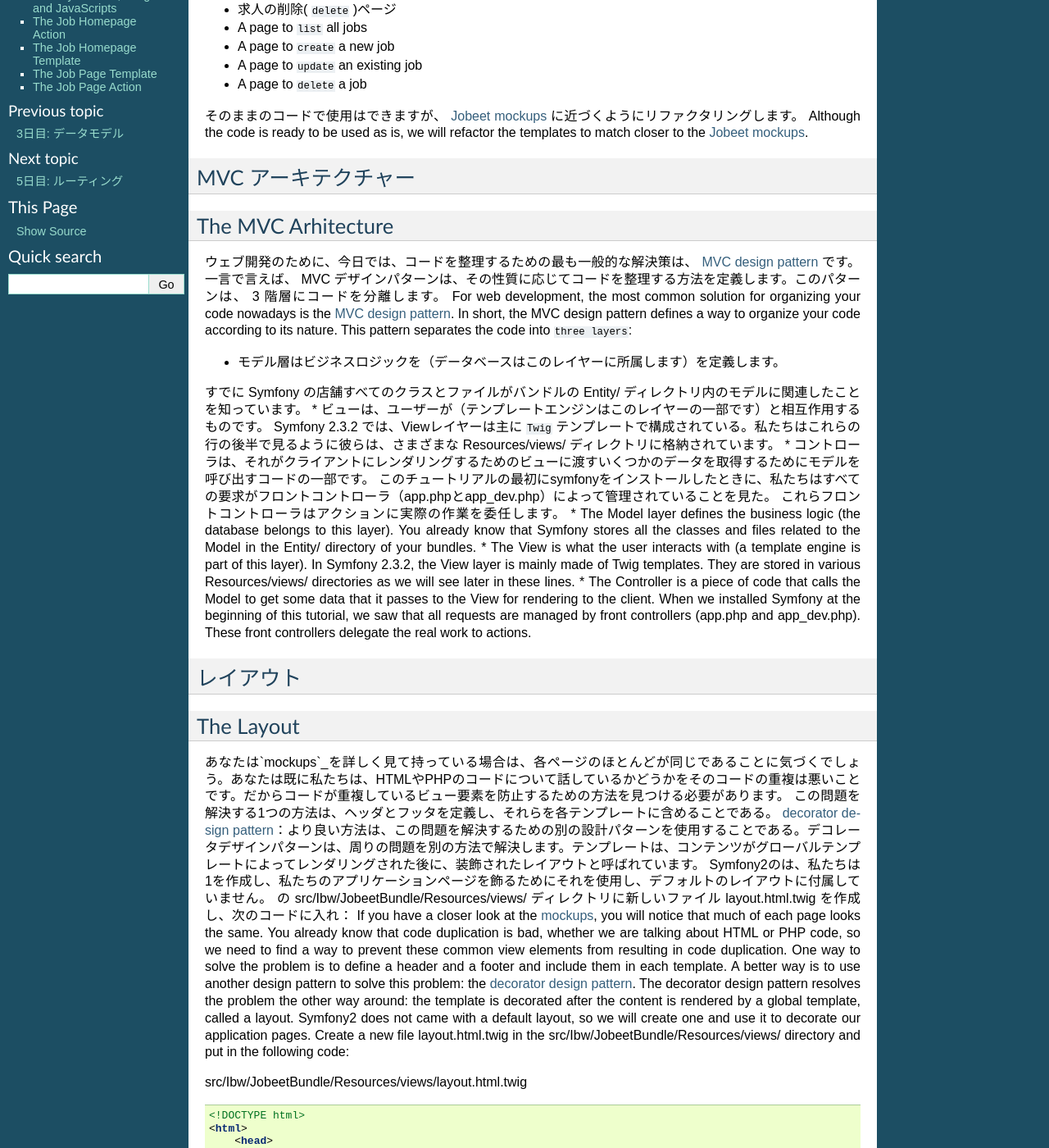
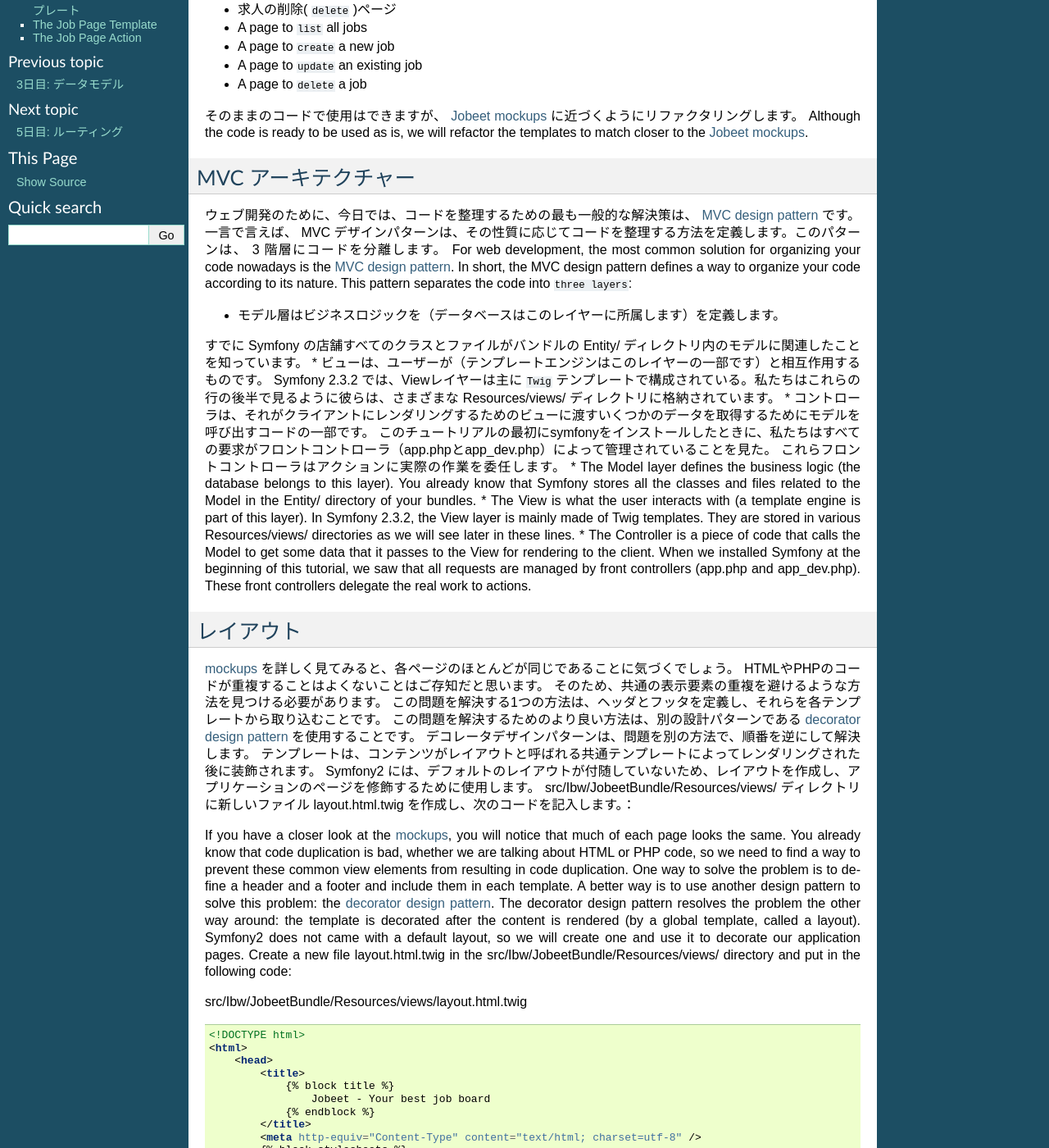
Before and after one commit to symfony-japan-old/symfony2-jobeet-ja, a Sphinx documentation site: the page built from source/day-4-the-controller-and-the-view.rst, in a window 1280 px wide and 1400 px high, scrolled down 283 px. Shown: the whole window at 82% size. Built offline with Sphinx 7.4.7, drawn with Linux system fonts in a browser that asks for light colours; some of the changed text lies outside the part shown.

Commit message:
9/3 night.

```diff
--- a/source/day-4-the-controller-and-the-view.rst
+++ b/source/day-4-the-controller-and-the-view.rst
@@ -20,8 +20,6 @@
 
 MVC アーキテクチャー
 --------------------
-The MVC Arhitecture
----------------
 
 ウェブ開発のために、今日では、コードを整理するための最も一般的な解決策は、 `MVC design pattern`_ です。
 一言で言えば、 MVC デザインパターンは、その性質に応じてコードを整理する方法を定義します。このパターンは、 3 階層にコードを分離します。
@@ -41,15 +39,22 @@
 
 レイアウト
 ----------
-The Layout
-----------
 
-あなたは`mockups`_を詳しく見て持っている場合は、各ページのほとんどが同じであることに気づくでしょう。あなたは既に私たちは、HTMLやPHPのコードについて話しているかどうかをそのコードの重複は悪いことです。だからコードが重複しているビュー要素を防止するための方法を見つける必要があります。
-この問題を解決する1つの方法は、ヘッダとフッタを定義し、それらを各テンプレートに含めることである。 `decorator design pattern`_：より良い方法は、この問題を解決するための別の設計パターンを使用することである。デコレータデザインパターンは、周りの問題を別の方法で解決します。テンプレートは、コンテンツがグローバルテンプレートによってレンダリングされた後に、装飾されたレイアウトと呼ばれています。
-Symfony2のは、私たちは1を作成し、私たちのアプリケーションページを飾るためにそれを使用し、デフォルトのレイアウトに付属していません。
-の src/Ibw/JobeetBundle/Resources/views/ ディレクトリに新しいファイル layout.html.twig を作成し、次のコードに入れ：
-If you have a closer look at the `mockups`_, you will notice that much of each page looks the same. You already know that code duplication is bad, whether we are talking about HTML or PHP code, so we need to find a way to prevent these common view elements from resulting in code duplication.
-One way to solve the problem is to define a header and a footer and include them in each template. A better way is to use another design pattern to solve this problem: the `decorator design pattern`_. The decorator design pattern resolves the problem the other way around: the template is decorated after the content is rendered by a global template, called a layout.
+`mockups`_ を詳しく見てみると、各ページのほとんどが同じであることに気づくでしょう。
+HTMLやPHPのコードが重複することはよくないことはご存知だと思います。
+そのため、共通の表示要素の重複を避けるような方法を見つける必要があります。
+この問題を解決する1つの方法は、ヘッダとフッタを定義し、それらを各テンプレートから取り込むことです。
+この問題を解決するためのより良い方法は、別の設計パターンである `decorator design pattern`_ を使用することです。
+デコレータデザインパターンは、問題を別の方法で、順番を逆にして解決します。
+テンプレートは、コンテンツがレイアウトと呼ばれる共通テンプレートによってレンダリングされた後に装飾されます。
+Symfony2 には、デフォルトのレイアウトが付随していないため、レイアウトを作成し、アプリケーションのページを修飾するために使用します。
+src/Ibw/JobeetBundle/Resources/views/ ディレクトリに新しいファイル layout.html.twig を作成し、次のコードを記入します。：
+
+If you have a closer look at the `mockups`_, you will notice that much of each page looks the same.
+You already know that code duplication is bad, whether we are talking about HTML or PHP code, so we need to find a way to prevent these common view elements from resulting in code duplication.
+One way to solve the problem is to define a header and a footer and include them in each template. A better way is to use another design pattern to solve this problem: the `decorator design pattern`_.
+The decorator design pattern resolves the problem the other way around:
+the template is decorated after the content is rendered (by a global template, called a layout).
 Symfony2 does not came with a default layout, so we will create one and use it to decorate our application pages.
 Create a new file layout.html.twig in the src/Ibw/JobeetBundle/Resources/views/ directory and put in the following code:
 
@@ -144,14 +149,12 @@
 
 Twig ブロック
 -------------
-Twig Blocks
------------
 
 Symfony のデフォルトのテンプレートエンジンである ``Twig`` では、ブロックを上記のように定義することができます。
 ``Twig`` ブロックはデフォルトのコンテンツを持つことが出来ます（例えば、 ``title`` ブロックを見てください）。
 それらは、子テンプレートで置換または拡張することができます。
 作成したレイアウトを利用するために、すべての求人のテンプレート（ src/Ibw/JobeetBundle/Resources/views/Job/ の ``index``, ``edit``, ``new``, ``show``）の
-親テンプレート（ ``layout.html.twig`` ）を拡張し、元のテンプレートの``body`` ブロックの内容で ``content`` ブロックを上書きします。
+親テンプレート（ ``layout.html.twig`` ）の設定を拡張し、且つ、元の``body`` ブロックの内容で ``content`` ブロックを上書きします。
 In Twig, the default Symfony template engine, you can define blocks as we did above.
 A twig block can have a default content (look at the title block, for example) that can be replaced or extended in the child template as you will see in a moment.
 Now, to make use of the layout we created, we will need to edit all the job templates (index, edit, new and show from src/Ibw/JobeetBundle/Resources/views/Job/)
@@ -167,13 +170,13 @@
 
 スタイルシート,画像,JavaScript
 ------------------------------
-The Stylesheets, Images and JavaScripts
----------------------------------------
 
 これはウェブデザインに関するものではないので、すでに Jobeet に使用するすべての必要なアセットを準備しました。
-:download:`download the image files </resources/jobeet-images.zip>` アーカイブをダウンロードし、src/Ibw/JobeetBundle/Resources/public/images/ ディレクトリに入れてください。
-:download:`download the stylesheet </resources/jobeet-css.zip>` アーカイブをダウンロードし、 src/Ibw/JobeetBundle/Resources/public/css/ ディレクトリに入れてください。
-そして、コマンドを実行します。
+:download:`download the image files </resources/jobeet-images.zip>` アーカイブをダウンロードし、
+src/Ibw/JobeetBundle/Resources/public/images/ ディレクトリに入れてください。
+:download:`download the stylesheet </resources/jobeet-css.zip>` アーカイブをダウンロードし、
+src/Ibw/JobeetBundle/Resources/public/css/ ディレクトリに入れてください。
+そして、以下のコマンドを実行します。
 As this is not about web design, we have already prepared all the needed assets we will use for Jobeet:
 :download:`download the image files </resources/jobeet-images.zip>` archive
  and put them into the src/Ibw/JobeetBundle/Resources/public/images/ directory;
@@ -222,8 +225,8 @@
 
    <!-- rest of the code -->
 
-The Job Homepage Action
------------------------
+求人ホームページのアクション
+----------------------------
 
 各アクションはクラスのメソッドによって表されます。求人のホームでは、クラスが ``JobController`` で、メソッドが ``indexAction()`` です。以下では、データベースからすべてのジョブを取得しています。
 Each action is represented by a method of a class. For the job homepage, the class is JobController and the method is indexAction(). It retrieves all the jobs from the database.
@@ -250,15 +253,15 @@
 コードを詳しく見てみましょう。 ``indexAction()`` メソッドは、すべての ``job`` を取得するために、 Doctrine のエンティティマネージャーを取得します。
 それらはデータベースからオブジェクトを取得し永続化する処理に責任を持ちます。
 そして、エンティティマネージャーからクエリーを作成するレポジトリを取得します。
-これは、テンプレート（ビュー）に渡される Job オブジェクトの Doctrine の ``ArrayCollection`` を返すします。
+これは、テンプレート（ビュー）に渡される Job オブジェクトの Doctrine のクラス、 ``ArrayCollection`` を返すします。
 Let’s have a closer look at the code: the indexAction() method gets the Doctrine entity manager object, which is responsible for handling the process of persisting and fetching objects to
 and from database, and then the repository, that will create a query to retrieve all the jobs.
 It returns a Doctrine ArrayCollection of Job objects that are passed to the template (the View).
 
-The Job Homepage Template
--------------------------
+求人ホームページのテンプレート
+------------------------------
 
-index.html.twig テンプレートは、すべての ``job`` のHTMLテーブルを生成します。ここでは現在のテンプレートのコードは次のとおりです。
+index.html.twig テンプレートは、すべての求人の HTML テーブルを生成します。ここでは現在のテンプレートのコードは次のとおりです。
 The index.html.twig template generates an HTML table for all the jobs. Here is the current template code:
 
 src/Ibw/JobeetBundle/Resources/views/Job/index.html.twig
```
Also changed, not shown: other parts of source/day-4-the-controller-and-the-view.rst (+2 -1 lines).
